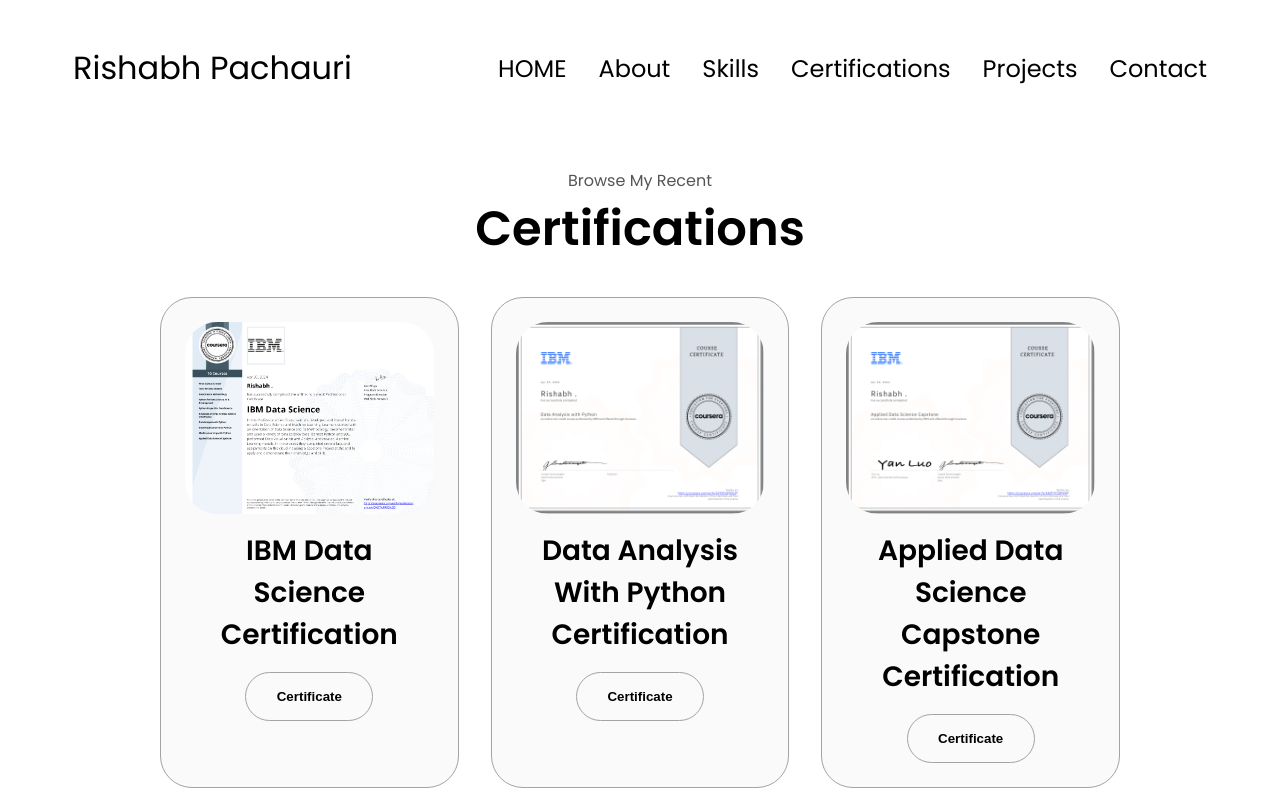
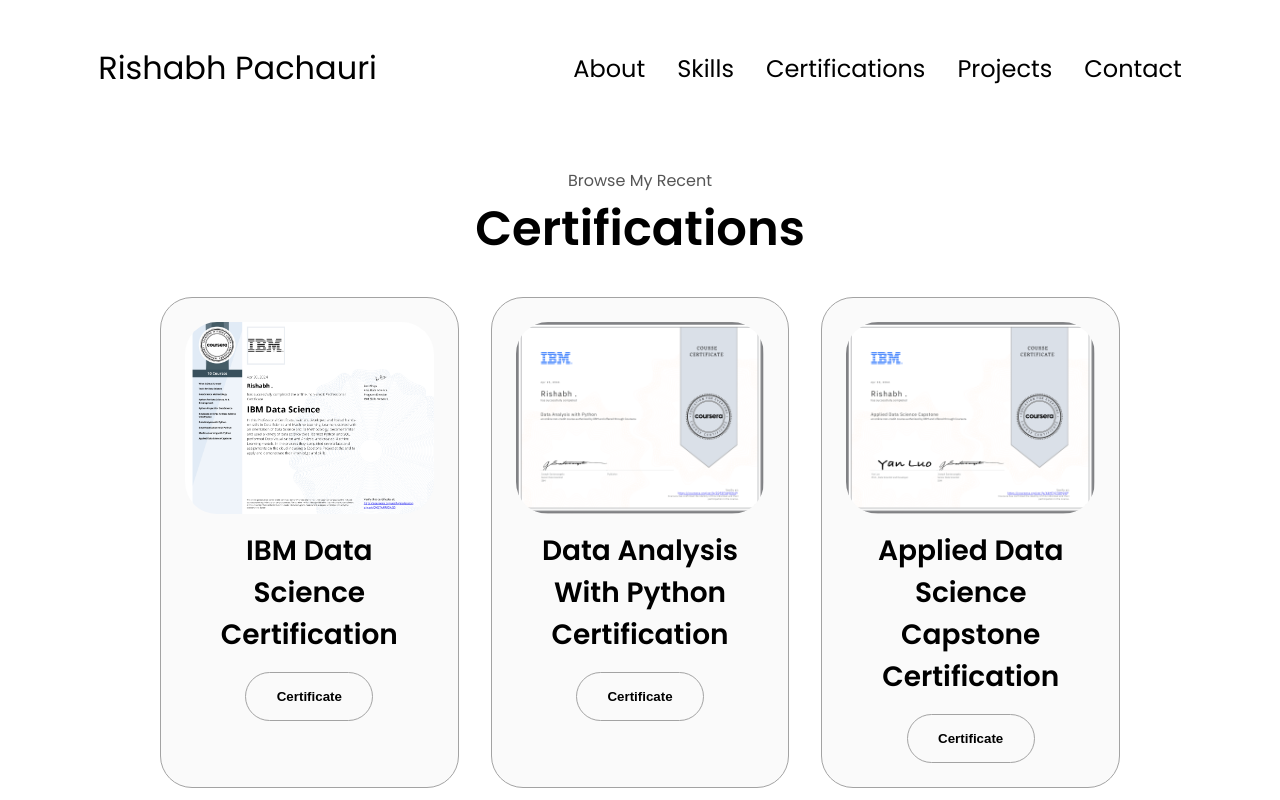
Before and after one commit to rishabh-pachauri/myweb, a plain HTML site: page certifications.html in a window 1280 px wide. Shown: the top 800 px of the page. Drawn offline with Linux system fonts and the light colour scheme.

Commit message:
Update certifications.html

```diff
--- a/certifications.html
+++ b/certifications.html
@@ -14,7 +14,6 @@
       <div class="logo">Rishabh Pachauri</div>
       <div>
         <ul class="nav-links">
-          <li><a href="./home.html">HOME</a></li>
           <li><a href="./about.html">About</a></li>
           <li><a href="./skills.html">Skills</a></li>
           <li><a href="./certifications.html">Certifications</a></li>
@@ -33,7 +32,6 @@
           <span></span>
         </div>
         <div class="menu-links">
-          <li><a href="./home.html" onclick="toggleMenu()">Home</a></li>
           <li><a href="./about.html" onclick="toggleMenu()">About</a></li>
           <li><a href="./skills.html" onclick="toggleMenu()">Skills</a></li>
           <li><a href="./certifications.html" onclick="toggleMenu()">Certifications</a></li>
```
